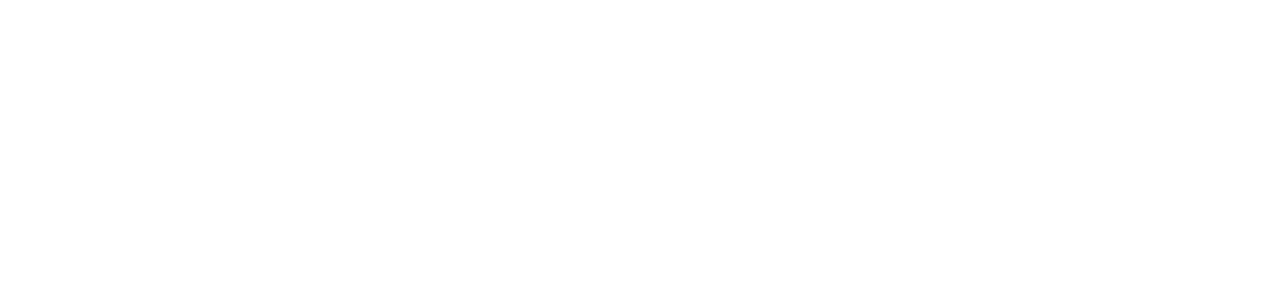
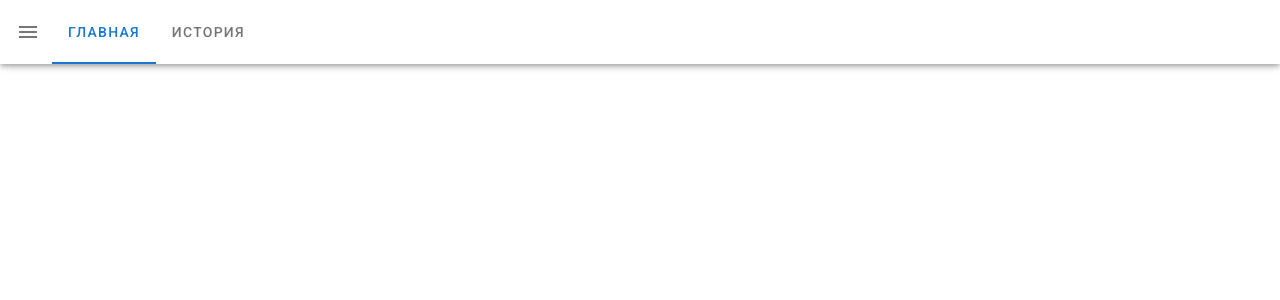
Before and after one commit to TolkachevPeter/test_vue, a Vue app: page / in a window 1280 px wide. Shown: the top 300 px of the page. Built offline with nearby package versions, Linux system fonts and the light colour scheme.

Commit message:
add vuetify links

```diff
--- a/public/index.html
+++ b/public/index.html
@@ -6,6 +6,8 @@
     <meta name="viewport" content="width=device-width,initial-scale=1.0">
     <link rel="icon" href="<%= BASE_URL %>favicon.ico">
     <title><%= htmlWebpackPlugin.options.title %></title>
+    <link rel="stylesheet" href="https://fonts.googleapis.com/css?family=Roboto:100,300,400,500,700,900">
+    <link rel="stylesheet" href="https://cdn.jsdelivr.net/npm/@mdi/font@latest/css/materialdesignicons.min.css">
   </head>
   <body>
     <noscript>
--- a/src/App.vue
+++ b/src/App.vue
@@ -1,8 +1,65 @@
 <template>
-  <div id="app">
-  </div>
+<v-app>
+  <v-navigation-drawer
+   app
+  temporary
+  v-model="drawer"
+  >
+    <v-list
+        dense
+        nav
+      >
+        <v-list-item
+          v-for="link in links"
+          :key="link.title"
+          :to='link.url'
+        >
+
+          <v-list-item-content>
+            <v-list-item-title>{{ link.title }}</v-list-item-title>
+          </v-list-item-content>
+        </v-list-item>
+      </v-list>
+  </v-navigation-drawer>
+
+  <v-app-bar app>
+    <v-app-bar
+      absolute
+      color="white"
+      elevate-on-scroll
+      scroll-target="#scrolling-techniques-7"
+    >
+      <v-app-bar-nav-icon
+      @click='drawer = !drawer'
+      ></v-app-bar-nav-icon>
+
+  <v-tabs>
+    <v-tab
+  v-for='link in links'
+  :key='link.title'
+  :to='link.url'>{{link.title}}</v-tab>
+  </v-tabs>
+    </v-app-bar>
+  </v-app-bar>
+
+  <v-main>
+      <router-view></router-view>
+  </v-main>
+
+</v-app>
 </template>
 
-<style>
+<script>
 
-</style>
+export default {
+  data() {
+    return {
+      drawer: false,
+      links: [
+        { title: 'Главная', url: '/' },
+        { title: 'История', url: '/history' },
+      ],
+    };
+  },
+};
+</script>
--- a/src/main.js
+++ b/src/main.js
@@ -2,11 +2,13 @@
 import App from './App.vue';
 import router from './router';
 import store from './store';
+import vuetify from './plugins/vuetify';
 
 Vue.config.productionTip = false;
 
 new Vue({
   router,
   store,
+  vuetify,
   render: (h) => h(App),
 }).$mount('#app');
--- /dev/null
+++ b/src/plugins/vuetify.js
@@ -0,0 +1,7 @@
+import Vue from 'vue';
+import Vuetify from 'vuetify/lib';
+
+Vue.use(Vuetify);
+
+export default new Vuetify({
+});
--- a/src/router/index.js
+++ b/src/router/index.js
@@ -1,24 +1,9 @@
 import Vue from 'vue';
 import VueRouter from 'vue-router';
-import Home from '../views/Home.vue';
 
 Vue.use(VueRouter);
 
-const routes = [
-  {
-    path: '/',
-    name: 'Home',
-    component: Home,
-  },
-  {
-    path: '/about',
-    name: 'About',
-    // route level code-splitting
-    // this generates a separate chunk (about.[hash].js) for this route
-    // which is lazy-loaded when the route is visited.
-    component: () => import(/* webpackChunkName: "about" */ '../views/About.vue'),
-  },
-];
+const routes = [];
 
 const router = new VueRouter({
   routes,
--- /dev/null
+++ b/vue.config.js
@@ -0,0 +1,5 @@
+module.exports = {
+  transpileDependencies: [
+    'vuetify',
+  ],
+};
```
Also changed, not shown: package.json (+7 -3 lines), src/components/Header.vue (deleted, +0 -30 lines), src/assets/logo.png (deleted), 1 other file (tests, documents, lock files or other folders).
